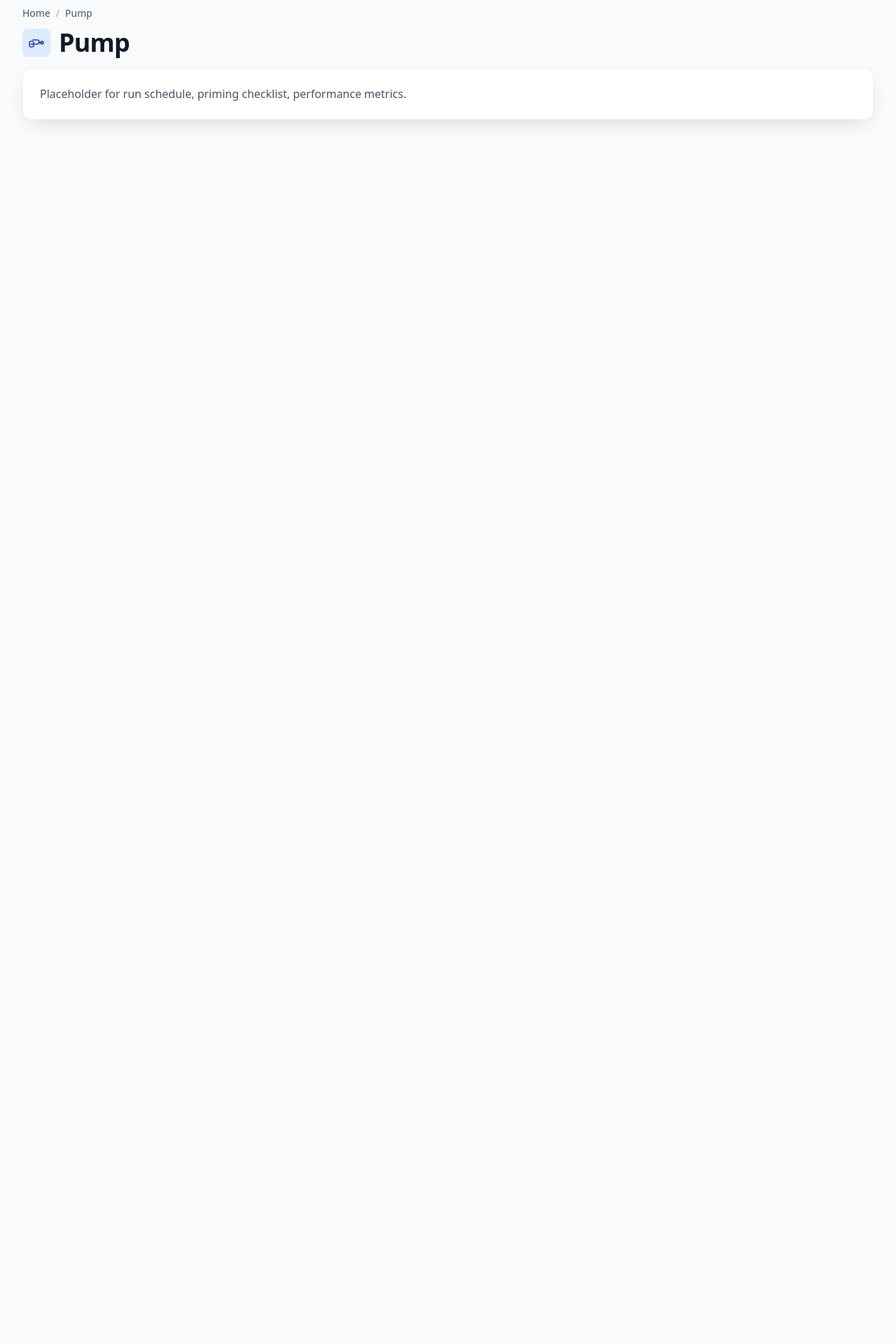
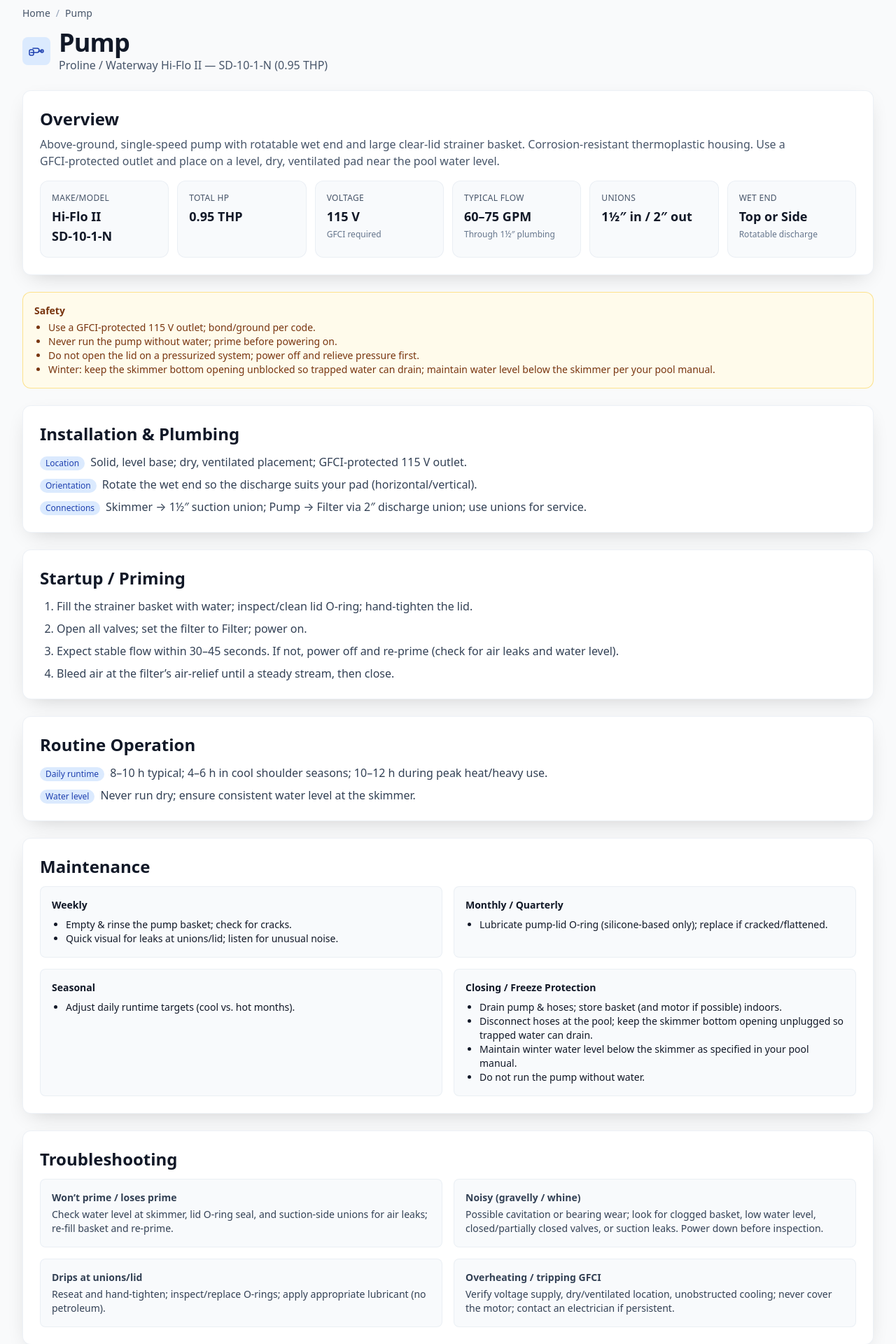
Before and after one commit to rsdoss/atlantis-dashboard, a Next.js app: page /pump in a window 1280 px wide. Shown: the part 80-2000 px from the top of the page at 70% size. Before the commit the page ends 800 px from the top, so only its background shows below. Built offline with nearby package versions, Linux system fonts and the light colour scheme.

Commit message:
feat(pump): implement Pump page content from pump-details.md; add ESLint config; apply Next tsconfig plugin

```diff
--- a/app/pump/page.tsx
+++ b/app/pump/page.tsx
@@ -1,18 +1,135 @@
 import { PumpIcon } from '@/components/icons'
+import { Stat } from '@/components/Stat'
 
 export default function PumpPage() {
   return (
-    <div className="space-y-4">
+    <div className="space-y-6">
       {/* Breadcrumbs in layout replace Back button */}
       <div className="flex items-center gap-3">
         <div className="p-2 rounded-lg bg-brand-100 text-brand-800 dark:bg-brand-900/40 dark:text-brand-100">
           <PumpIcon className="h-6 w-6" />
         </div>
-        <h1 className="hero">Pump</h1>
+        <div>
+          <h1 className="hero">Pump</h1>
+          <div className="text-slate-600 dark:text-slate-300">Proline / Waterway Hi‑Flo II — SD‑10‑1‑N (0.95 THP)</div>
+        </div>
       </div>
-      <div className="card p-6">
-        <p className="text-slate-600 dark:text-slate-300">Placeholder for run schedule, priming checklist, performance metrics.</p>
-      </div>
+
+      {/* Overview */}
+      <section className="card p-6">
+        <h2 className="section">Overview</h2>
+        <p className="mt-2 text-slate-600 dark:text-slate-300">
+          Above‑ground, single‑speed pump with rotatable wet end and large clear‑lid strainer basket. Corrosion‑resistant
+          thermoplastic housing. Use a GFCI‑protected outlet and place on a level, dry, ventilated pad near the pool water level.
+        </p>
+        <div className="mt-4 grid grid-cols-2 md:grid-cols-3 lg:grid-cols-6 gap-3">
+          <Stat label="Make/Model" value={<span>Hi‑Flo II SD‑10‑1‑N</span>} />
+          <Stat label="Total HP" value={<span>0.95 THP</span>} />
+          <Stat label="Voltage" value={<span>115 V</span>} hint="GFCI required" />
+          <Stat label="Typical Flow" value={<span>60–75 GPM</span>} hint="Through 1½″ plumbing" />
+          <Stat label="Unions" value={<span>1½″ in / 2″ out</span>} />
+          <Stat label="Wet End" value={<span>Top or Side</span>} hint="Rotatable discharge" />
+        </div>
+      </section>
+
+      {/* Safety callouts */}
+      <section className="p-4 rounded-xl border border-amber-300/60 dark:border-amber-600/50 bg-amber-50 dark:bg-amber-900/20">
+        <div className="text-sm font-semibold text-amber-900 dark:text-amber-200">Safety</div>
+        <ul className="mt-1 text-sm list-disc pl-5 text-amber-900 dark:text-amber-100">
+          <li>Use a GFCI‑protected 115 V outlet; bond/ground per code.</li>
+          <li>Never run the pump without water; prime before powering on.</li>
+          <li>Do not open the lid on a pressurized system; power off and relieve pressure first.</li>
+          <li>Winter: keep the skimmer bottom opening unblocked so trapped water can drain; maintain water level below the skimmer per your pool manual.</li>
+        </ul>
+      </section>
+
+      {/* Installation & Plumbing */}
+      <section className="card p-6">
+        <h2 className="section">Installation & Plumbing</h2>
+        <ul className="mt-3 space-y-2 text-slate-700 dark:text-slate-200">
+          <li><span className="badge mr-2">Location</span>Solid, level base; dry, ventilated placement; GFCI‑protected 115 V outlet.</li>
+          <li><span className="badge mr-2">Orientation</span>Rotate the wet end so the discharge suits your pad (horizontal/vertical).</li>
+          <li><span className="badge mr-2">Connections</span>Skimmer → 1½″ suction union; Pump → Filter via 2″ discharge union; use unions for service.</li>
+        </ul>
+      </section>
+
+      {/* Startup / Priming */}
+      <section className="card p-6">
+        <h2 className="section">Startup / Priming</h2>
+        <ol className="mt-3 space-y-2 list-decimal pl-6 text-slate-700 dark:text-slate-200">
+          <li>Fill the strainer basket with water; inspect/clean lid O‑ring; hand‑tighten the lid.</li>
+          <li>Open all valves; set the filter to Filter; power on.</li>
+          <li>Expect stable flow within 30–45 seconds. If not, power off and re‑prime (check for air leaks and water level).</li>
+          <li>Bleed air at the filter’s air‑relief until a steady stream, then close.</li>
+        </ol>
+      </section>
+
+      {/* Routine Operation */}
+      <section className="card p-6">
+        <h2 className="section">Routine Operation</h2>
+        <ul className="mt-3 space-y-2 text-slate-700 dark:text-slate-200">
+          <li><span className="badge mr-2">Daily runtime</span>8–10 h typical; 4–6 h in cool shoulder seasons; 10–12 h during peak heat/heavy use.</li>
+          <li><span className="badge mr-2">Water level</span>Never run dry; ensure consistent water level at the skimmer.</li>
+        </ul>
+      </section>
+
+      {/* Maintenance */}
+      <section className="card p-6">
+        <h2 className="section">Maintenance</h2>
+        <div className="mt-3 grid grid-cols-1 md:grid-cols-2 gap-4">
+          <div className="p-4 rounded-lg bg-slate-50 dark:bg-slate-800/50 border border-slate-200/60 dark:border-slate-700/50">
+            <div className="text-sm font-semibold">Weekly</div>
+            <ul className="mt-2 list-disc pl-5 text-sm">
+              <li>Empty & rinse the pump basket; check for cracks.</li>
+              <li>Quick visual for leaks at unions/lid; listen for unusual noise.</li>
+            </ul>
+          </div>
+          <div className="p-4 rounded-lg bg-slate-50 dark:bg-slate-800/50 border border-slate-200/60 dark:border-slate-700/50">
+            <div className="text-sm font-semibold">Monthly / Quarterly</div>
+            <ul className="mt-2 list-disc pl-5 text-sm">
+              <li>Lubricate pump‑lid O‑ring (silicone‑based only); replace if cracked/flattened.</li>
+            </ul>
+          </div>
+          <div className="p-4 rounded-lg bg-slate-50 dark:bg-slate-800/50 border border-slate-200/60 dark:border-slate-700/50">
+            <div className="text-sm font-semibold">Seasonal</div>
+            <ul className="mt-2 list-disc pl-5 text-sm">
+              <li>Adjust daily runtime targets (cool vs. hot months).</li>
+            </ul>
+          </div>
+          <div className="p-4 rounded-lg bg-slate-50 dark:bg-slate-800/50 border border-slate-200/60 dark:border-slate-700/50">
+            <div className="text-sm font-semibold">Closing / Freeze Protection</div>
+            <ul className="mt-2 list-disc pl-5 text-sm">
+              <li>Drain pump & hoses; store basket (and motor if possible) indoors.</li>
+              <li>Disconnect hoses at the pool; keep the skimmer bottom opening unplugged so trapped water can drain.</li>
+              <li>Maintain winter water level below the skimmer as specified in your pool manual.</li>
+              <li><span className="font-medium">Do not</span> run the pump without water.</li>
+            </ul>
+          </div>
+        </div>
+      </section>
+
+      {/* Troubleshooting */}
+      <section className="card p-6">
+        <h2 className="section">Troubleshooting</h2>
+        <div className="mt-3 grid grid-cols-1 md:grid-cols-2 gap-4 text-sm text-slate-700 dark:text-slate-200">
+          <div className="p-4 rounded-lg bg-slate-50 dark:bg-slate-800/50 border border-slate-200/60 dark:border-slate-700/50">
+            <div className="font-semibold">Won’t prime / loses prime</div>
+            <p className="mt-1">Check water level at skimmer, lid O‑ring seal, and suction‑side unions for air leaks; re‑fill basket and re‑prime.</p>
+          </div>
+          <div className="p-4 rounded-lg bg-slate-50 dark:bg-slate-800/50 border border-slate-200/60 dark:border-slate-700/50">
+            <div className="font-semibold">Noisy (gravelly / whine)</div>
+            <p className="mt-1">Possible cavitation or bearing wear; look for clogged basket, low water level, closed/partially closed valves, or suction leaks. Power down before inspection.</p>
+          </div>
+          <div className="p-4 rounded-lg bg-slate-50 dark:bg-slate-800/50 border border-slate-200/60 dark:border-slate-700/50">
+            <div className="font-semibold">Drips at unions/lid</div>
+            <p className="mt-1">Reseat and hand‑tighten; inspect/replace O‑rings; apply appropriate lubricant (no petroleum).</p>
+          </div>
+          <div className="p-4 rounded-lg bg-slate-50 dark:bg-slate-800/50 border border-slate-200/60 dark:border-slate-700/50">
+            <div className="font-semibold">Overheating / tripping GFCI</div>
+            <p className="mt-1">Verify voltage supply, dry/ventilated location, unobstructed cooling; never cover the motor; contact an electrician if persistent.</p>
+          </div>
+        </div>
+      </section>
     </div>
   )
 }
```
Also changed, not shown: tsconfig.json (+23 -5 lines), .eslintrc.json (added), 1 other file (tests, documents, lock files or other folders).
